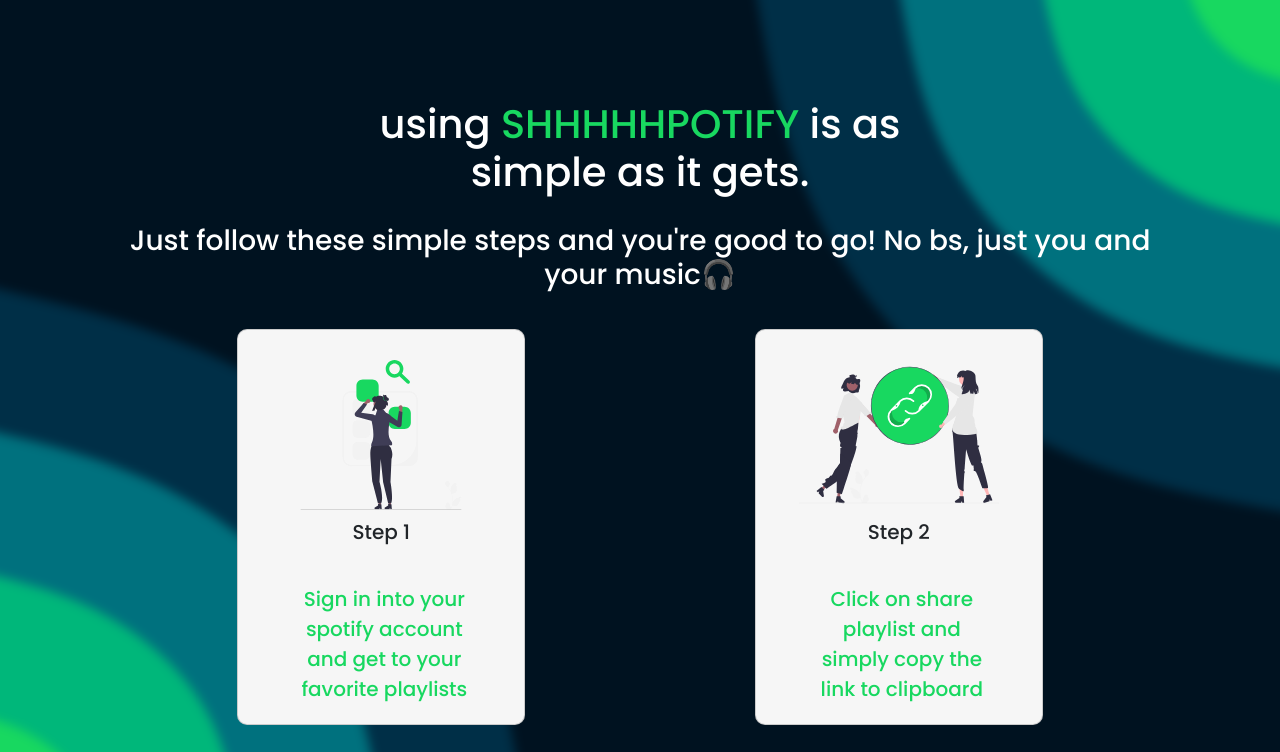
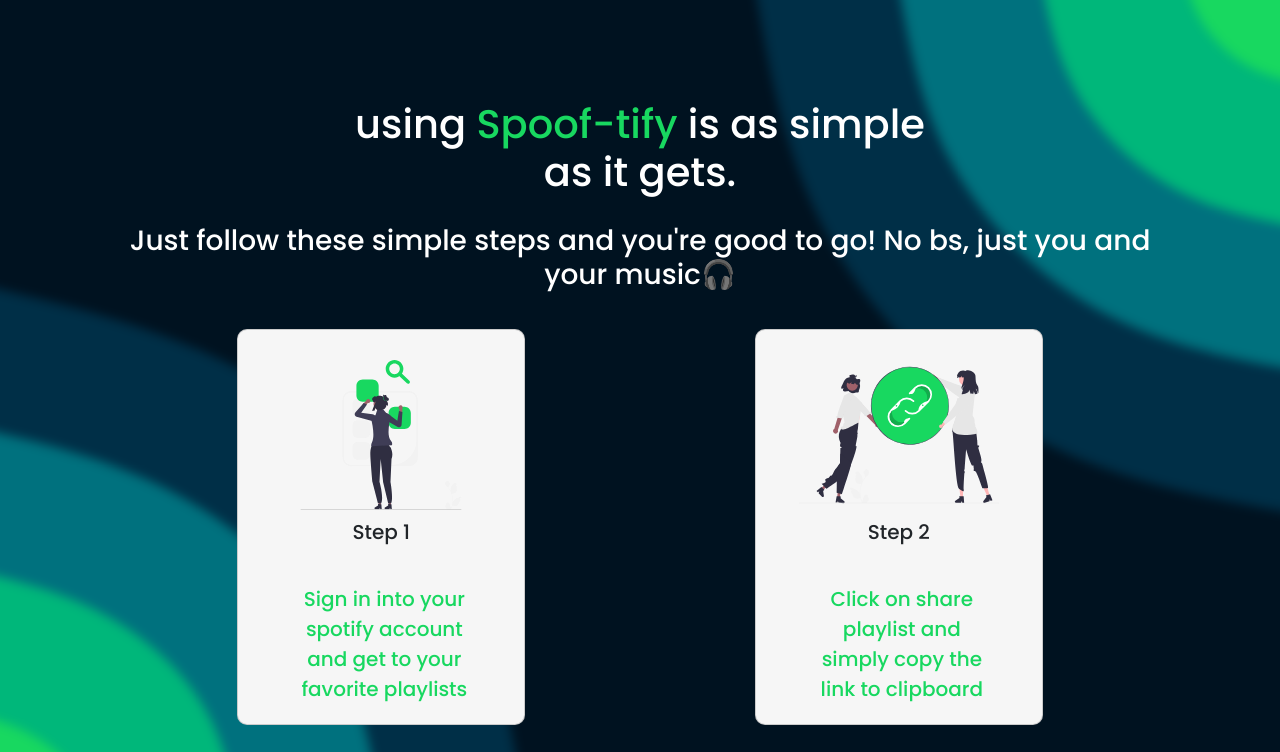
Before and after one commit to AdityaPandey1212/SHHHHHPOTIFY, a plain HTML site: page FrontEnd/Starting/index.html in a window 1280 px wide. Shown: the top 752 px of the page. Drawn offline with nearby package versions, Linux system fonts and the light colour scheme.

Commit message:
Update index.html

```diff
--- a/FrontEnd/Starting/index.html
+++ b/FrontEnd/Starting/index.html
@@ -18,7 +18,7 @@
 
     <div class="jumbotron">
         <center>
-            <h1>using <span style="color: #18d860;">SHHHHHPOTIFY</span> is as simple as it
+            <h1>using <span style="color: #18d860;">Spoof-tify </span> is as simple as it
                 gets.</h1>
         </center>
 
```
